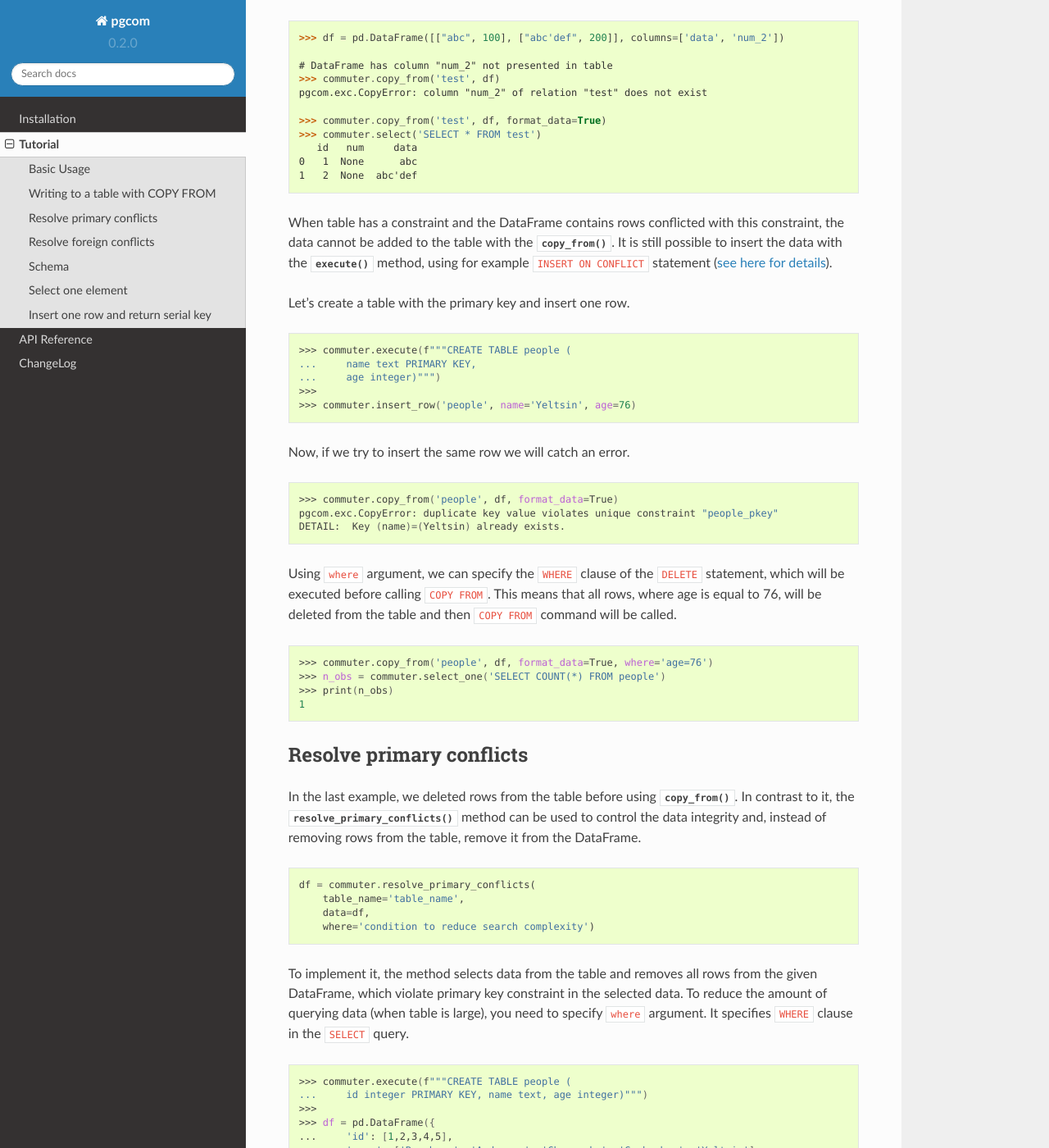
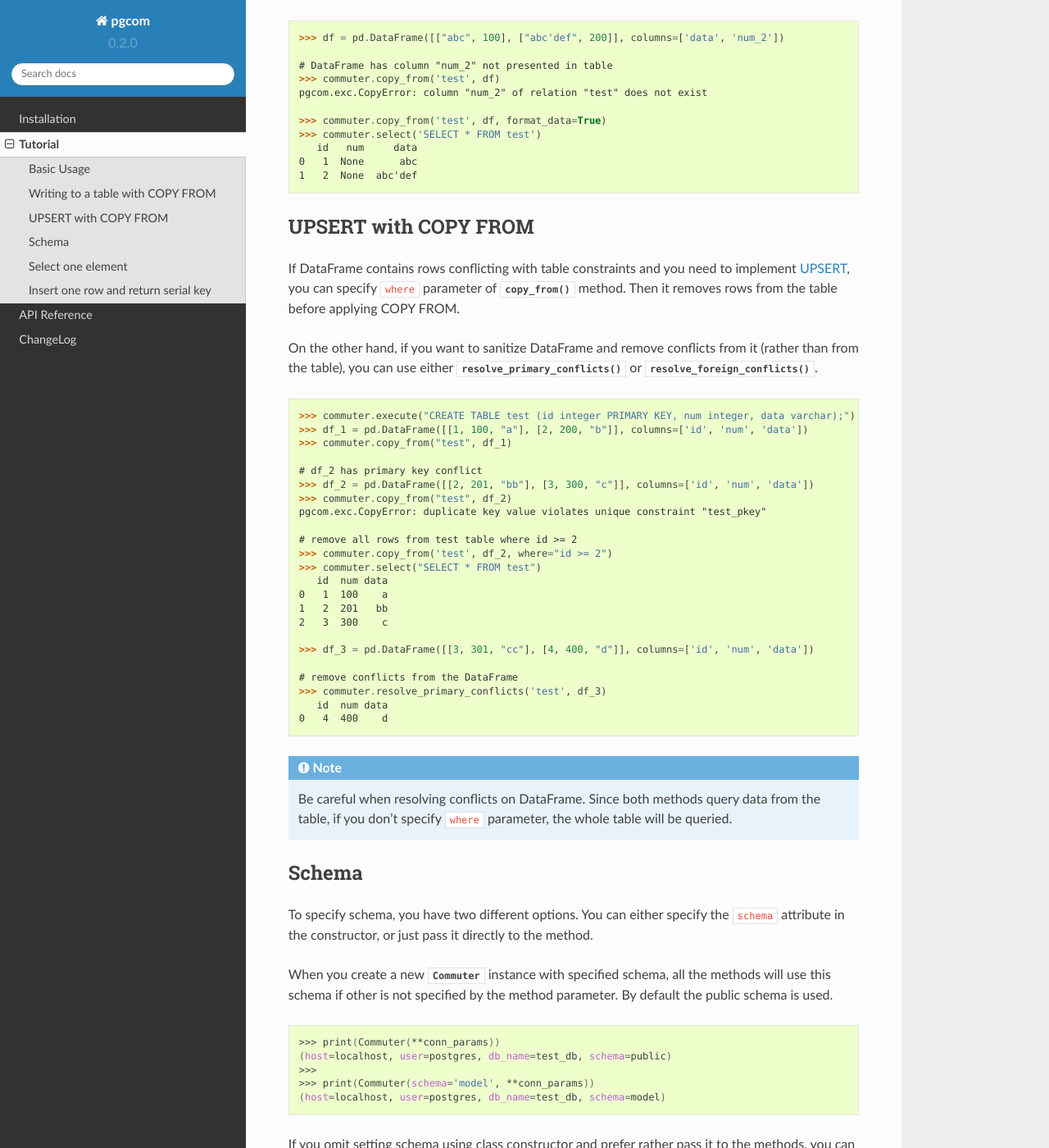
Before and after one commit to viktorsapozhok/pgcom, a Sphinx documentation site: the page built from docs/source/tutorial.rst, in a window 1280 px wide and 1400 px high, scrolled down 1065 px. Shown: the whole window at 82% size. Built offline with Sphinx 7.4.7 and the Read the Docs theme 2.0.0, drawn with Linux system fonts in a browser that asks for light colours; the version number is read from the project's files by our own code; some of the changed text lies outside the part shown.

Commit message:
updating docs

```diff
--- a/docs/source/tutorial.rst
+++ b/docs/source/tutorial.rst
@@ -65,196 +65,47 @@ set of columns given in any order.
     0   1  None      abc
     1   2  None  abc'def
 
+UPSERT with COPY FROM
+---------------------
 
+If DataFrame contains rows conflicting with table constraints and you need to implement
+`UPSERT <https://www.postgresqltutorial.com/postgresql-upsert/>`_, you can specify
+``where`` parameter of :func:`~pgcom.commuter.Commuter.copy_from` method.
+Then it removes rows from the table before applying COPY FROM.
 
-When table has a constraint and the DataFrame contains rows conflicted
-with this constraint, the data cannot be added to the table
-with the :func:`~pgcom.commuter.Commuter.copy_from`. It is still possible to
-insert the data with the :func:`~pgcom.commuter.Commuter.execute` method,
-using for example ``INSERT ON CONFLICT`` statement
-(`see here for details <https://www.postgresqltutorial.com/postgresql-upsert/>`_).
-
-Let's create a table with the primary key and insert one row.
-
-.. code-block:: bash
-
-    >>> commuter.execute(f"""CREATE TABLE people (
-    ...     name text PRIMARY KEY,
-    ...     age integer)""")
-    >>>
-    >>> commuter.insert_row('people', name='Yeltsin', age=76)
-
-Now, if we try to insert the same row we will catch an error.
-
-.. code-block:: bash
-
-    >>> commuter.copy_from('people', df, format_data=True)
-    pgcom.exc.CopyError: duplicate key value violates unique constraint "people_pkey"
-    DETAIL:  Key (name)=(Yeltsin) already exists.
-
-Using ``where`` argument, we can specify the ``WHERE`` clause of the ``DELETE`` statement,
-which will be executed before calling ``COPY FROM``. This means that all rows, where
-age is equal to 76, will be deleted from the table and then ``COPY FROM`` command
-will be called.
-
-.. code-block:: bash
-
-    >>> commuter.copy_from('people', df, format_data=True, where='age=76')
-    >>> n_obs = commuter.select_one('SELECT COUNT(*) FROM people')
-    >>> print(n_obs)
-    1
-
-Resolve primary conflicts
--------------------------
-
-In the last example, we deleted rows from the table before using
-:func:`~pgcom.commuter.Commuter.copy_from`. In contrast to it,
-the :func:`~pgcom.commuter.Commuter.resolve_primary_conflicts` method can be used
-to control the data integrity and, instead of removing rows from the table,
-remove it from the DataFrame.
+On the other hand, if you want to sanitize DataFrame and remove conflicts from it (rather than from the table),
+you can use either :func:`~pgcom.commuter.Commuter.resolve_primary_conflicts` or :func:`~pgcom.commuter.Commuter.resolve_foreign_conflicts`.
 
 .. code-block:: python
 
-    df = commuter.resolve_primary_conflicts(
-        table_name='table_name',
-        data=df,
-        where='condition to reduce search complexity')
+    >>> commuter.execute("CREATE TABLE test (id integer PRIMARY KEY, num integer, data varchar);")
+    >>> df_1 = pd.DataFrame([[1, 100, "a"], [2, 200, "b"]], columns=['id', 'num', 'data'])
+    >>> commuter.copy_from("test", df_1)
 
-To implement it, the method selects data from the table and removes all
-rows from the given DataFrame, which violate primary key constraint
-in the selected data. To reduce the amount of querying data (when table is large),
-you need to specify ``where`` argument. It specifies ``WHERE`` clause in
-the ``SELECT`` query.
+    # df_2 has primary key conflict
+    >>> df_2 = pd.DataFrame([[2, 201, "bb"], [3, 300, "c"]], columns=['id', 'num', 'data'])
+    >>> commuter.copy_from("test", df_2)
+    pgcom.exc.CopyError: duplicate key value violates unique constraint "test_pkey"
 
-.. code-block:: bash
+    # remove all rows from test table where id >= 2
+    >>> commuter.copy_from('test', df_2, where="id >= 2")
+    >>> commuter.select("SELECT * FROM test")
+       id  num data
+    0   1  100    a
+    1   2  201   bb
+    2   3  300    c
 
-    >>> commuter.execute(f"""CREATE TABLE people (
-    ...     id integer PRIMARY KEY, name text, age integer)""")
-    >>>
-    >>> df = pd.DataFrame({
-    ...     'id': [1,2,3,4,5],
-    ...     'name': ['Brezhnev', 'Andropov', 'Chernenko', 'Gorbachev', 'Yeltsin'],
-    ...     'age': [75, 69, 73, 89, 76]})
-    >>>
-    >>> commuter.copy_from('people', df)
-    >>> print(df)
-       id       name  age
-    0   1   Brezhnev   75
-    1   2   Andropov   69
-    2   3  Chernenko   73
-    3   4  Gorbachev   89
-    4   5    Yeltsin   76
+    >>> df_3 = pd.DataFrame([[3, 301, "cc"], [4, 400, "d"]], columns=['id', 'num', 'data'])
 
-Assume now, that we need to add new rows to the table.
+    # remove conflicts from the DataFrame
+    >>> commuter.resolve_primary_conflicts('test', df_3)
+       id  num data
+    0   4  400    d
 
-.. code-block:: bash
+.. note::
 
-    >>> new_data = pd.DataFrame({
-    ...     'id': [6,3],
-    ...     'name': ['Khrushchev', 'Putin'],
-    ...     'age': [77, 67]})
-    >>> print(new_data)
-       id        name  age
-    0   6  Khrushchev   77
-    1   3       Putin   67
-
-We apply :func:`~pgcom.commuter.Commuter.resolve_primary_conflicts` to sanitize
-the new data before copying and specify ``where`` argument to compare the new
-entries only across the people older than 60 (to reduce the complexity).
-
-.. code-block:: bash
-
-    >>> new_data = commuter.resolve_primary_conflicts(
-    ...     table_name='people',
-    ...     data=new_data,
-    ...     where='age > 60')
-    >>> print(new_data)
-       id        name  age
-    0   6  Khrushchev   77
-
-Rows with conflicted keys have been deleted and
-:func:`~pgcom.commuter.Commuter.copy_from` can be now used without a doubt.
-
-Resolve foreign conflicts
--------------------------
-
-To sanitize the DataFrame for the case of potential conflicts on the foreign key,
-use :func:`~pgcom.commuter.Commuter.resolve_foreign_conflicts`. It selects data
-from the ``parent_table`` and removes all rows from the given DataFrame,
-which violate foreign key constraint in the selected data.
-
-.. code-block:: python
-
-    df = commuter.resolve_foreign_conflicts(
-        table_name='table_name',
-        parent_name='parent_table_name',
-        data=df,
-        where='condition to reduce the selected data')
-
-Let's say, we have table named ``authors`` that stores meta-information about writers,
-and table ``novels`` with a foreign key constraint that references to ``authors`` table.
-
-.. code-block:: python
-
-    commuter.execute(f"""CREATE TABLE authors (
-        id SERIAL PRIMARY KEY,
-        name VARCHAR (255),
-        born INTEGER,
-        died INTEGER);""")
-
-    commuter.execute(f"""CREATE TABLE novels (
-        novel_id SERIAL PRIMARY KEY,
-        author_id INTEGER REFERENCES authors(id),
-        author_name VARCHAR (255),
-        novel VARCHAR (255));""")
-
-Assume now, that we have added some data to ``authors``.
-
-.. code-block:: bash
-
-    >>> print(commuter.select('select * from authors'))
-       id        name  born  died
-    0   1     Tolstoy  1828  1910
-    1   2  Dostoevsky  1821  1881
-    2   3     Chekhov  1860  1904
-
-We get an error, if we try to write from the DataFrame with unresolved foreign
-key conflicts.
-
-.. code-block:: bash
-
-    >>> df = pd.DataFrame({
-    ...     'author_id': [1, 1, 4],
-    ...     'author_name': ['Tolstoy', 'Tolstoy', 'Nabokov'],
-    ...     'novel': ['War and Peace', 'Anna Karenina', 'Lolita']})
-    >>>
-    >>> print(df)
-       author_id author_name     novel_name
-    0          1     Tolstoy  War and Peace
-    1          1     Tolstoy  Anna Karenina
-    2          4     Nabokov         Lolita
-    >>>
-    >>> commuter.copy_from(table_name='novels', data=df, format_data=True)
-    pgcom.exc.CopyError: insert or update on table "novels" violates foreign key
-    constraint "novels_author_id_fkey"
-    DETAIL:  Key (author_id)=(4) is not present in table "authors".
-
-Let's sanitize the DataFrame and try again.
-
-    >>> df = commuter.resolve_foreign_conflicts(
-    ...     table_name='novels', parent_name='authors', data=df)
-    >>>
-    >>> commuter.copy_from(table_name='novels', data=df, format_data=True)
-    >>>
-    >>> print(commuter.select('select * from novels'))
-       novel_id  author_id author_name          novel
-    0         1          1     Tolstoy  War and Peace
-    1         2          1     Tolstoy  Anna Karenina
-
-Success!
-
-
-
+    Be careful when resolving conflicts on DataFrame. Since both methods query data from the table,
+    if you don't specify ``where`` parameter, the whole table will be queried.
 
 Schema
 ------
```
